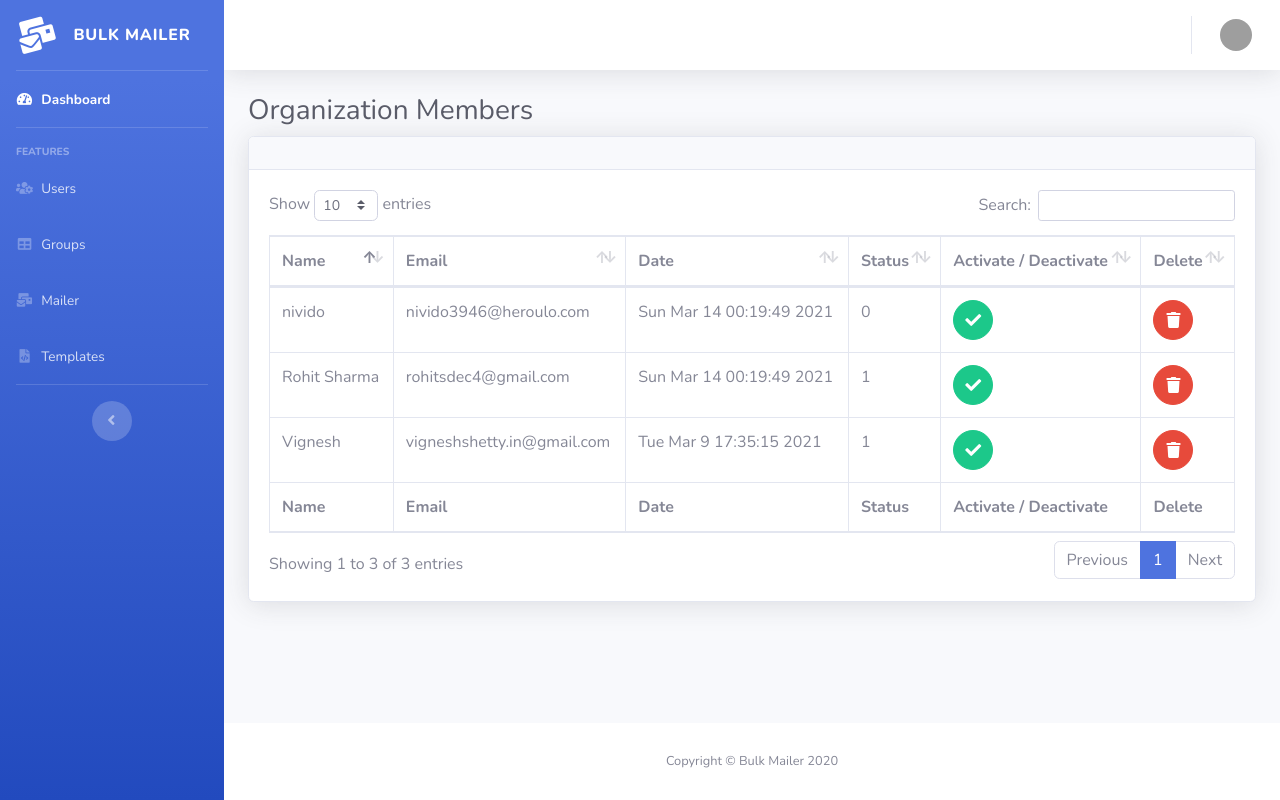
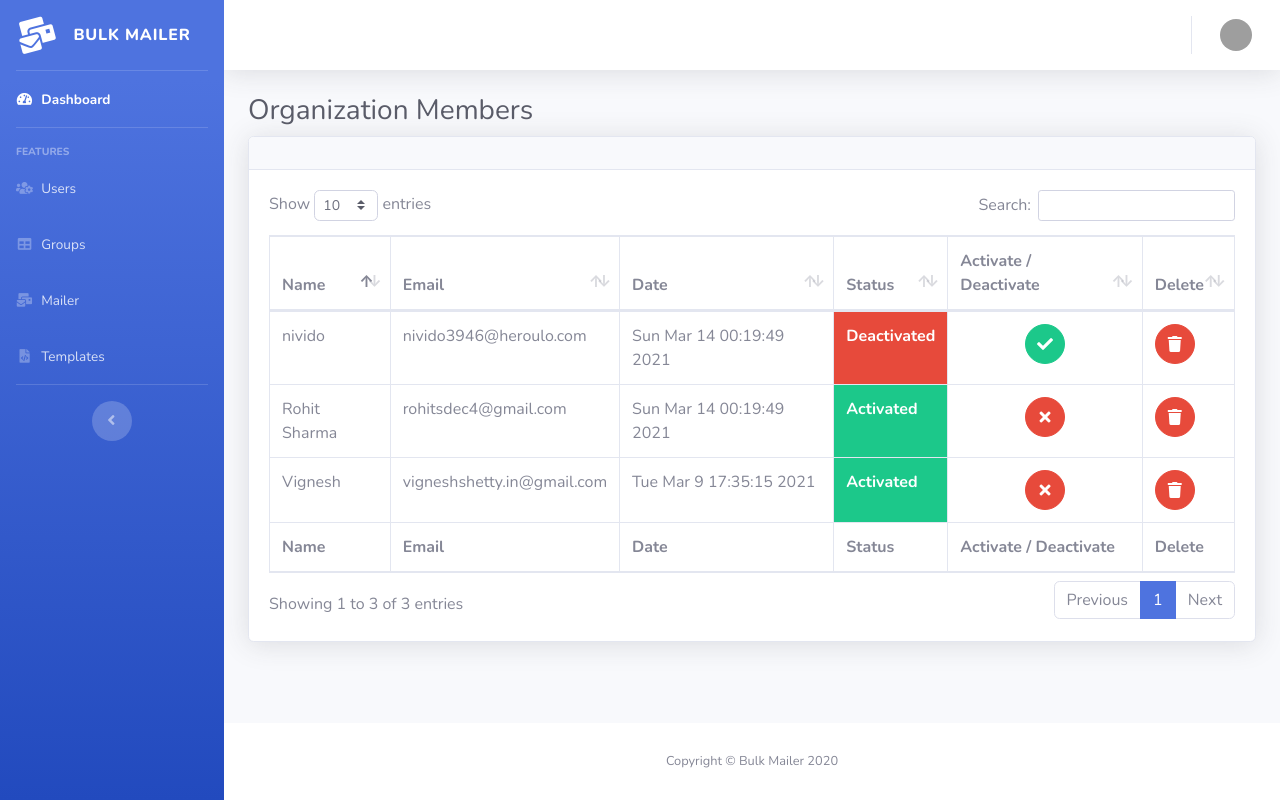
Before and after one commit to vigneshshettyin/Bulk-Mailer, a Flask app: page /view/users in a window 1280 px wide. Run offline with Flask 2, Linux system fonts and the light colour scheme; a user stored in the database is signed in; data comes from the database, SQL or seed files in the repository; both versions use the stored data as it was after the commit; some libraries are stand-ins or nearby versions; grey boxes are pictures that could not be loaded.

Commit message:
Completed issue_31

```diff
--- a/templates/user_list.html
+++ b/templates/user_list.html
@@ -47,10 +47,10 @@
                             <td>{{user.name}}</td>
                             <td>{{user.email}}</td>
                             <td>{{user.date}}</td>
-                            <td>{{user.status}}</td>
-                            <td>
-                                <a href="/activate/user/{{ user.id }}" class="btn btn-success btn-circle">
-                                    <i class="fas fa-check"></i>
+                            <td class="{{'bg-success' if user.status == 1 else 'bg-danger'}} font-weight-bold text-white">{{"Activated" if user.status == 1 else "Deactivated"}}</td>
+                            <td class="text-center">
+                                <a href="/activate/user/{{ user.id }}" class="btn {{'btn-success' if user.status == 0 else 'btn-danger'}} btn-circle">
+                                    <i class="fas {{'fa-check' if user.status == 0 else 'fa-times'}}"></i>
                                 </a>
                             </td>
                             <td>
```
Also changed, not shown: bulkmailer.db.
